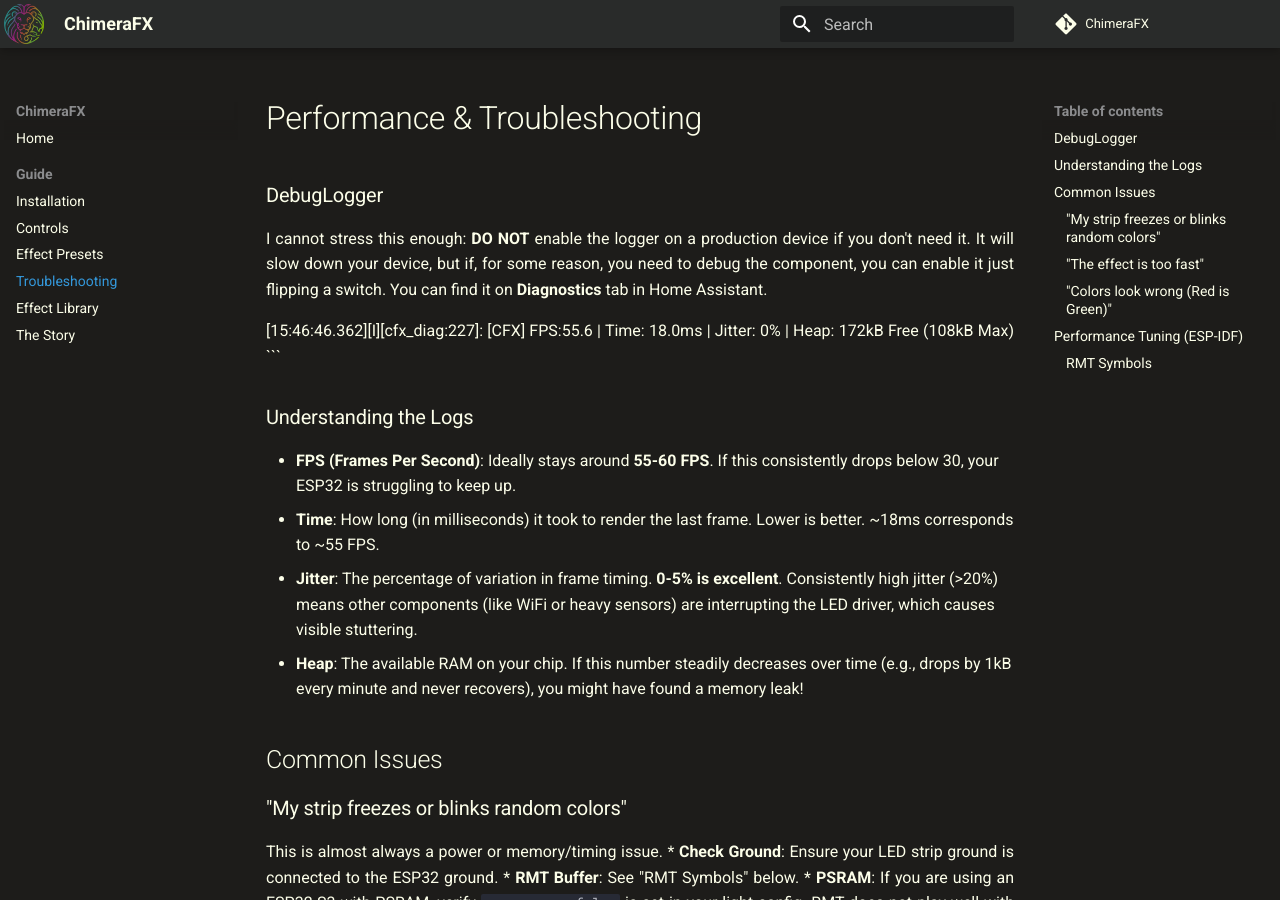
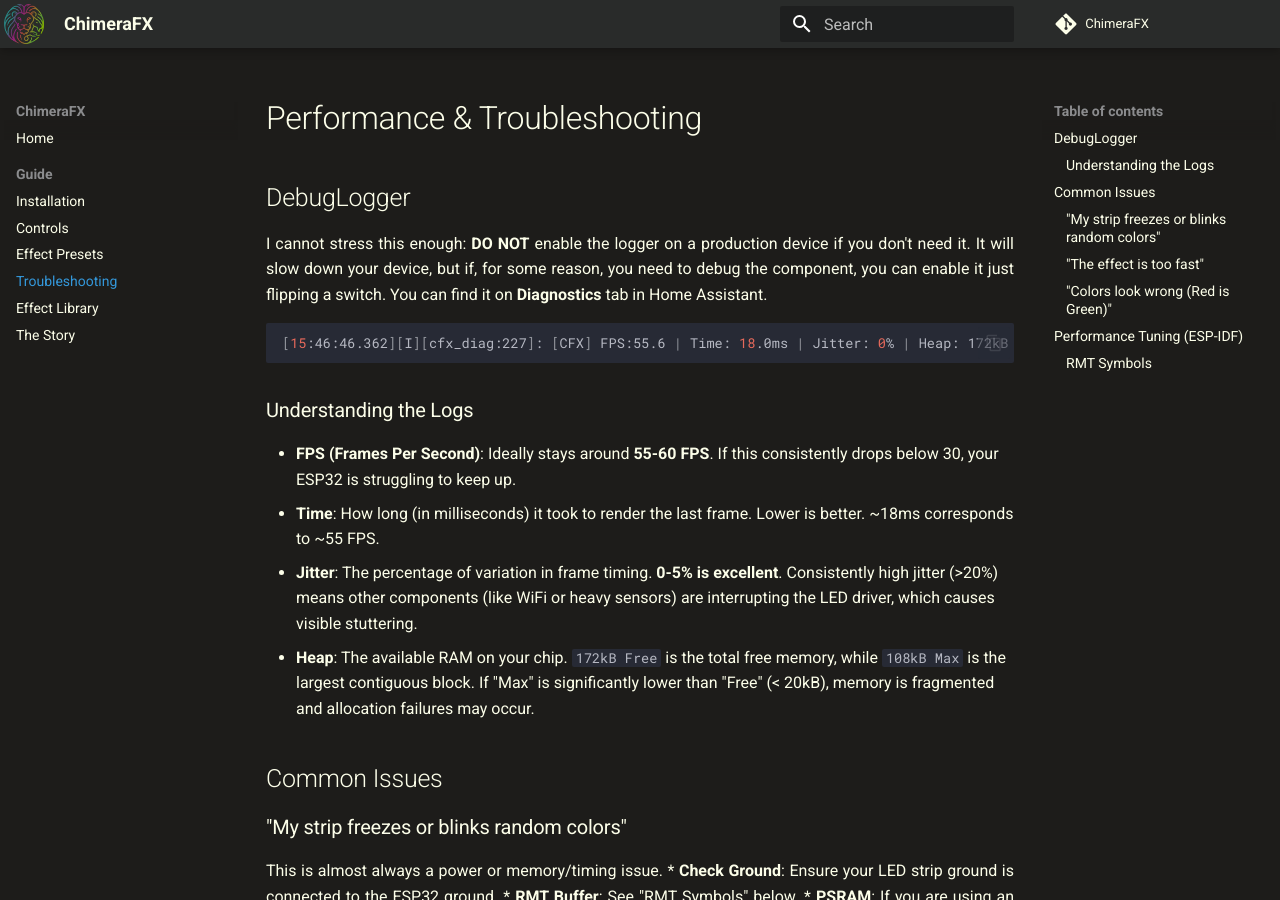
Before and after one commit to effelle/ChimeraFX, an MkDocs documentation site: the page built from docs/Troubleshooting.md, in a window 1280 px wide and 900 px high. Built offline with MkDocs 1.6.1 and Material for MkDocs 9.7.7, drawn with Linux system fonts in a browser that asks for light colours; comment, search, counter and statistics services are not loaded.

Commit message:
Clarify Heap Max metrics in Troubleshooting docs

````diff
--- a/docs/Troubleshooting.md
+++ b/docs/Troubleshooting.md
@@ -1,8 +1,9 @@
 # Performance & Troubleshooting
 
-### DebugLogger
+## DebugLogger
 I cannot stress this enough: **DO NOT** enable the logger on a production device if you don't need it. It will slow down your device, but if, for some reason, you need to debug the component, you can enable it just flipping a switch. You can find it on **Diagnostics** tab in Home Assistant.
 
+```bash
 [15:46:46.362][I][cfx_diag:227]: [CFX] FPS:55.6 | Time: 18.0ms | Jitter: 0% | Heap: 172kB Free (108kB Max)
 ```
 
@@ -11,9 +12,7 @@
 *   **FPS (Frames Per Second)**: Ideally stays around **55-60 FPS**. If this consistently drops below 30, your ESP32 is struggling to keep up.
 *   **Time**: How long (in milliseconds) it took to render the last frame. Lower is better. ~18ms corresponds to ~55 FPS.
 *   **Jitter**: The percentage of variation in frame timing. **0-5% is excellent**. Consistently high jitter (>20%) means other components (like WiFi or heavy sensors) are interrupting the LED driver, which causes visible stuttering.
-*   **Heap**: The available RAM on your chip. If this number steadily decreases over time (e.g., drops by 1kB every minute and never recovers), you might have found a memory leak!
-
-
+*   **Heap**: The available RAM on your chip. `172kB Free` is the total free memory, while `108kB Max` is the largest contiguous block. If "Max" is significantly lower than "Free" (< 20kB), memory is fragmented and allocation failures may occur.
 
 ## Common Issues
 
````
Also changed, not shown: site/Troubleshooting/index.html, site/index.html, site/search/search_index.json.
